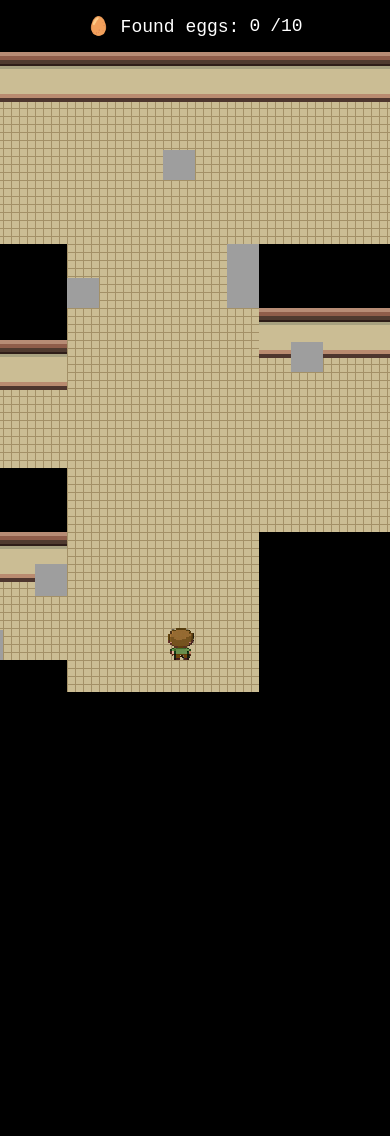
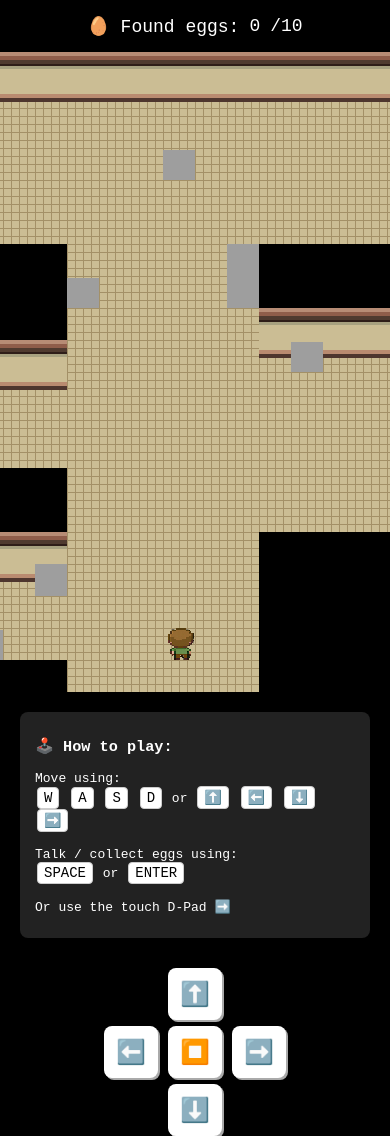
Before and after one commit to manuelhintermayr/easter-webgame, a plain HTML site: page index.html in a window 390 px wide. Shown: the top 1136 px of the page. Before the commit the page ends 844 px from the top, so only its background shows below. Drawn offline with Linux system fonts and the light colour scheme; grey boxes are pictures that could not be loaded.

Commit message:
(c) add mobile controls and enhance gameplay instructions for better user experience

```diff
--- a/index.html
+++ b/index.html
@@ -18,6 +18,39 @@
       <button onclick="handleChoice(true)">Give me more hints 🥲</button>
     </div>
   </div>
+
+  <div id="controls-container">
+    <div id="controls-hint">
+      <h3>🕹️ How to play:</h3>
+      <p>
+        Move using: <br />
+        <span class="kbd">W</span>
+        <span class="kbd">A</span>
+        <span class="kbd">S</span>
+        <span class="kbd">D</span> or
+        <span class="kbd">⬆️</span>
+        <span class="kbd">⬅️</span>
+        <span class="kbd">⬇️</span>
+        <span class="kbd">➡️</span><br /><br />
+        Talk / collect eggs using: <br />
+        <span class="kbd">SPACE</span> or
+        <span class="kbd">ENTER</span><br /><br />
+        Or use the touch D-Pad ➡️
+      </p>
+    </div>
+    <div id="mobile-controls">
+      <div class="dpad">
+        <button onclick="move(0, -1, 'up')">⬆️</button>
+        <div>
+          <button onclick="move(-1, 0, 'left')">⬅️</button>
+          <button onclick="checkInteraction()">⏹️</button>
+          <button onclick="move(1, 0, 'right')">➡️</button>
+        </div>
+        <button onclick="move(0, 1, 'down')">⬇️</button>
+      </div>
+    </div>
+  </div>
+
   <script src="game.js"></script>
 </body>
 
--- a/style.css
+++ b/style.css
@@ -69,6 +69,67 @@ body {
 .dialog-buttons button:hover {
     background: #eee;
     transform: scale(1.05);
+}
+
+/** Mobile Controls **/
+#controls-container {
+    display: flex;
+    justify-content: center;
+    align-items: flex-start;
+    gap: 30px;
+    margin-top: 20px;
+    flex-wrap: wrap;
+    /* Damit es auf kleinen Geräten untereinander springt */
+}
+
+#controls-hint {
+    background: #222;
+    color: #fff;
+    padding: 10px 15px;
+    font-family: monospace;
+    border-radius: 8px;
+    text-align: left;
+    width: 320px;
+    box-shadow: 2px 2px 0 #000;
+}
+
+.kbd {
+    display: inline-block;
+    background: #fff;
+    color: #000;
+    border: 1px solid #ccc;
+    border-radius: 4px;
+    padding: 2px 6px;
+    font-size: 14px;
+    font-family: monospace;
+    margin: 0 2px;
+}
+
+#mobile-controls {
+    text-align: center;
+}
+
+.dpad {
+    display: flex;
+    flex-direction: column;
+    align-items: center;
+    gap: 6px;
+}
+
+.dpad div {
+    display: flex;
+    gap: 10px;
+    justify-content: center;
+}
+
+.dpad button {
+    font-size: 24px;
+    padding: 12px;
+    border: none;
+    border-radius: 8px;
+    background: #fff;
+    box-shadow: 2px 2px 0 #aaa;
+    cursor: pointer;
 }
 
 
```
